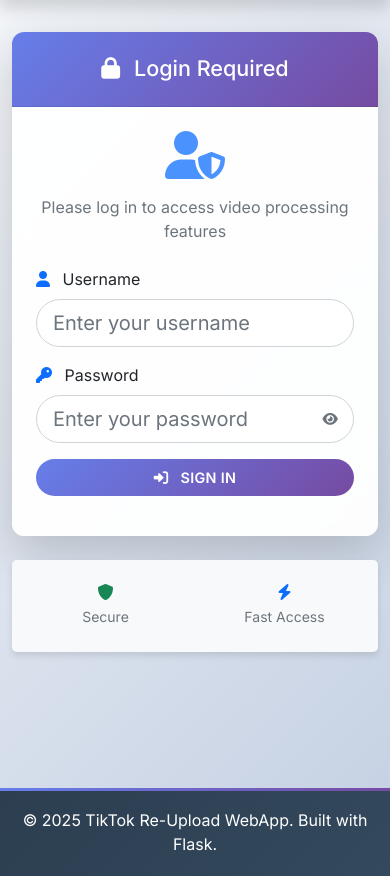
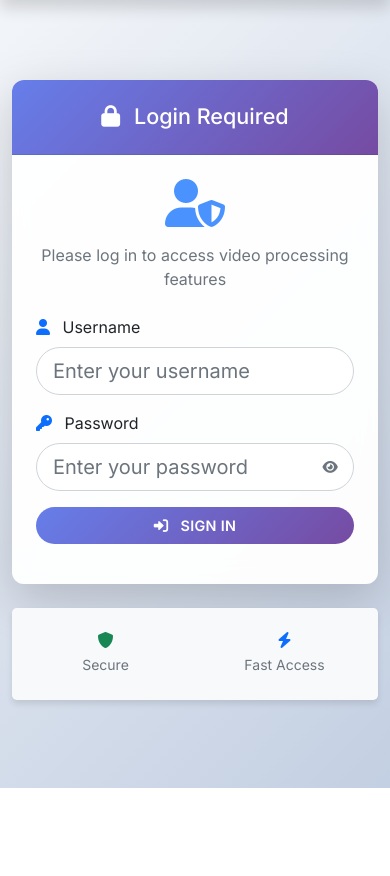
Before and after one commit to monkiravn/tiktok_webapp, a Flask app: page /login in a window 390 px wide. Shown: the part 56-932 px from the top of the page. After the commit the page ends 844 px from the top, so only its background shows below. Run offline with Flask 3, Linux system fonts and the light colour scheme; some libraries are stand-ins or nearby versions.

Commit message:
Refactor layout structure: adjust body and login layout styles for better responsiveness and organization

```diff
--- a/static/css/style.css
+++ b/static/css/style.css
@@ -16,6 +16,8 @@ body {
     font-family: 'Inter', -apple-system, BlinkMacSystemFont, 'Segoe UI', Roboto, sans-serif;
     background: linear-gradient(135deg, #f5f7fa 0%, #c3cfe2 100%);
     min-height: 100vh;
+    display: flex;
+    flex-direction: column;
 }
 
 /* Gradient Text */
@@ -165,16 +167,17 @@ body {
     min-height: calc(100vh - var(--navbar-height));
     margin-top: var(--navbar-height);
     position: relative;
+    flex: 1;
 }
 
 /* Login page specific layout adjustments */
 .login-layout {
+    margin-top: var(--navbar-height);
+    padding: 1rem 0;
+    flex: 1;
     display: flex;
-    align-items: center;
+    flex-direction: column;
     justify-content: center;
-    min-height: calc(100vh - var(--navbar-height));
-    margin-top: var(--navbar-height);
-    padding: 2rem 0;
 }
 
 /* Sidebar Styles */
--- a/templates/base.html
+++ b/templates/base.html
@@ -10,7 +10,7 @@
     <link href="{{ url_for('static', filename='css/style.css') }}" rel="stylesheet">
     {% block extra_css %}{% endblock %}
 </head>
-<body class="d-flex flex-column h-100">
+<body>
     <!-- Top Navigation -->
     <nav class="navbar navbar-expand-lg navbar-dark bg-dark fixed-top">
         <div class="container-fluid">
@@ -49,8 +49,8 @@
     </nav>
 
     <!-- Main Layout -->
+    {% if session.get('authenticated') %}
         <div class="main-layout">
-        {% if session.get('authenticated') %}
             <!-- Sidebar -->
             <aside class="sidebar" id="sidebar">
                 <div class="sidebar-content">
@@ -99,10 +99,9 @@
 
             <!-- Sidebar Overlay for Mobile -->
             <div class="sidebar-overlay d-lg-none" id="sidebarOverlay"></div>
-        {% endif %}
 
             <!-- Main Content Area -->
-        <main class="main-content {{ 'with-sidebar' if session.get('authenticated') }}">
+            <main class="main-content with-sidebar">
                 <!-- Flash Messages -->
                 <div class="flash-messages">
                     {% with messages = get_flashed_messages(with_categories=true) %}
@@ -123,13 +122,30 @@
                 </div>
             </main>
         </div>
-
-    <!-- Footer -->
-<footer class="footer mt-auto">
-        <div class="container-fluid text-center">
-            <span>&copy; 2025 TikTok Re-Upload WebApp. Built with Flask.</span>
+    {% else %}
+        <!-- Login Layout -->
+        <div class="login-layout">
+            <!-- Flash Messages -->
+            <div class="container-fluid mb-3">
+                <div class="row justify-content-center">
+                    <div class="col-lg-6">
+                        {% with messages = get_flashed_messages(with_categories=true) %}
+                            {% if messages %}
+                                {% for category, message in messages %}
+                                    <div class="alert alert-{{ 'danger' if category == 'error' else 'success' if category == 'success' else 'info' }} alert-dismissible fade show" role="alert">
+                                        {{ message }}
+                                        <button type="button" class="btn-close" data-bs-dismiss="alert"></button>
                                     </div>
-    </footer>
+                                {% endfor %}
+                            {% endif %}
+                        {% endwith %}
+                    </div>
+                </div>
+            </div>
+            <!-- Page Content -->
+            {% block login_content %}{% endblock %}
+        </div>
+    {% endif %}
 
     <script src="https://cdn.jsdelivr.net/npm/bootstrap@5.1.3/dist/js/bootstrap.bundle.min.js"></script>
     <script src="{{ url_for('static', filename='js/app.js') }}"></script>
--- a/templates/login.html
+++ b/templates/login.html
@@ -2,7 +2,7 @@
 
 {% block title %}Login - TikTok Re-Upload WebApp{% endblock %}
 
-{% block content %}
+{% block login_content %}
 <div class="container-fluid">
     <div class="row justify-content-center">
         <div class="col-lg-4 col-md-6 col-sm-8">
```
Lines whose indentation alone changed are shown as unchanged.
